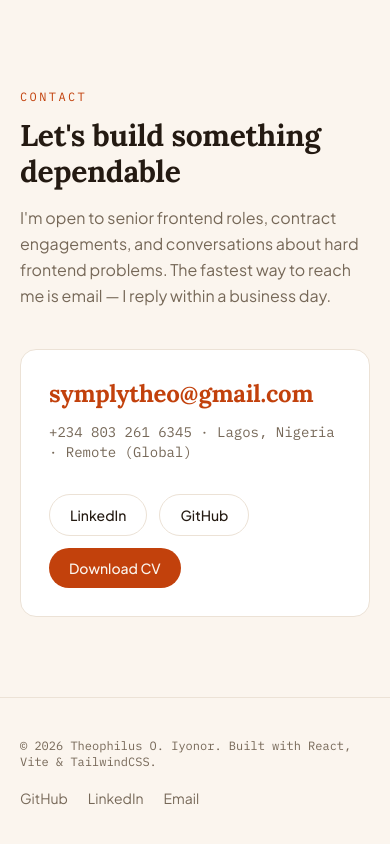
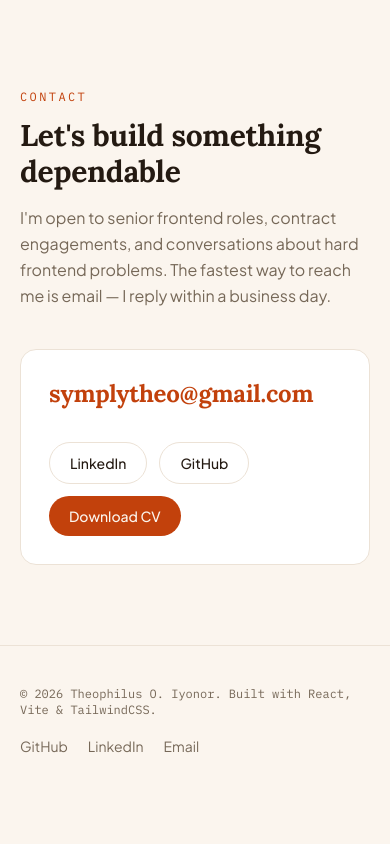
Before and after one commit to symplytheo/portfolio, a React (Vite) app: page / in a window 390 px wide. Shown: the part 10408-11252 px from the top of the page. After the commit the page ends 11206 px from the top, so only its background shows below. Built offline with nearby package versions, Linux system fonts and the light colour scheme.

Commit message:
fix: comment out phone

```diff
--- a/src/components/sections/Contact.tsx
+++ b/src/components/sections/Contact.tsx
@@ -18,7 +18,7 @@ export function Contact() {
             >
               {profile.email}
             </a>
-            <p className="mt-3 font-mono text-sm text-soft">{profile.phone} · {profile.location}</p>
+            {/* <p className="mt-3 font-mono text-sm text-soft">{profile.phone} · {profile.location}</p> */}
           </div>
           <div className="flex flex-wrap gap-3">
             <a
```
